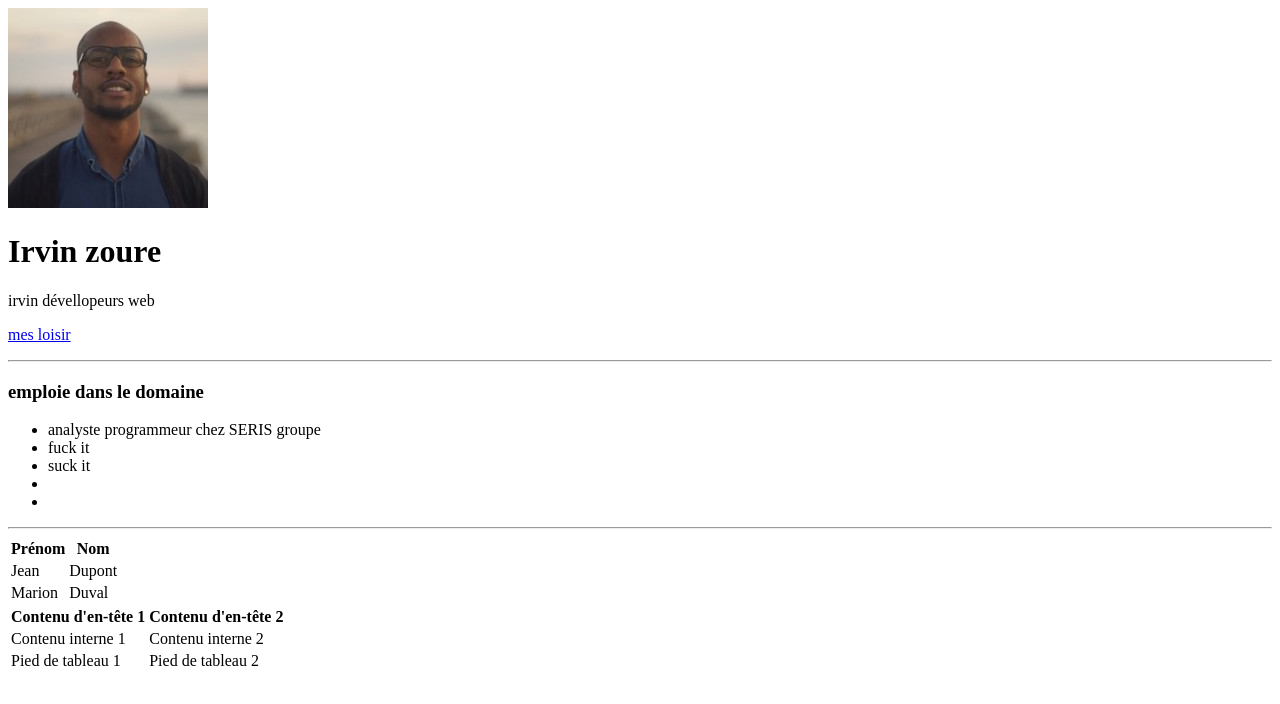
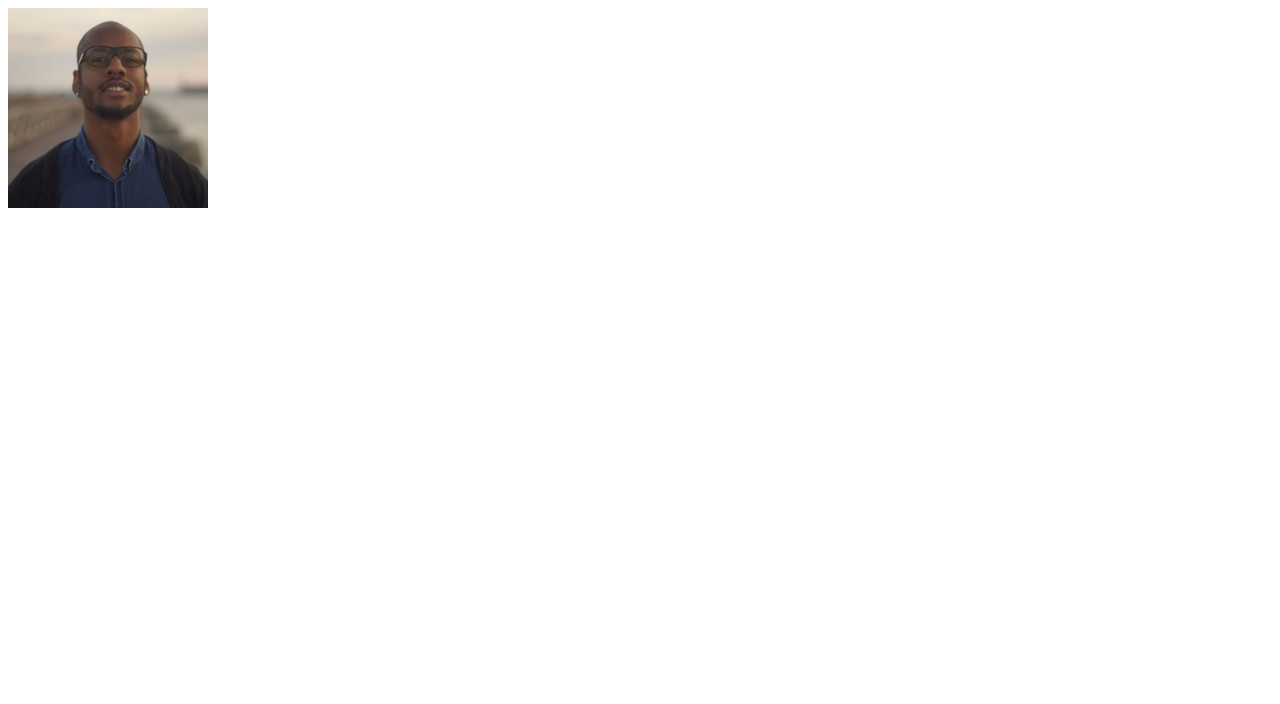
Before and after one commit to irvinzoure/cv, a plain HTML site: page index.html in a window 1280 px wide. Drawn offline with Linux system fonts and the light colour scheme.

Commit message:
Update index.html

```diff
--- a/index.html
+++ b/index.html
@@ -3,64 +3,11 @@
 
 <head>
   <meta charset="utf-8">
-  <title>Mon site 💥</title>
+  <title>design generatif 💥</title>
 </head>
 
 <body>
   <img src="irvinzoure.jpg" alt="irvin zoure">
-  <h1>Irvin zoure</h1>
-  <p>irvin dévellopeurs web</p>
-  <a href="myhobbies.html">
-    <p>mes loisir</p>
-  </a>
-  <hr>
-  <h3>emploie dans le domaine</h3>
-  <ul>
-    <li> analyste programmeur chez SERIS groupe</li>
-    <li>fuck it</li>
-    <li>suck it</li>
-    <li></li>
-    <li></li>
-  </ul>
-  <hr>
-  <table>
-  <tr>
-    <th>Prénom</th>
-    <th>Nom</th>
-  </tr>
-  <tr>
-    <td>Jean</td>
-    <td>Dupont</td>
-  </tr>
-  <tr>
-    <td>Marion</td>
-    <td>Duval</td>
-  </tr>
-</table>
-
-<!-- Tableau utilisant thead, tfoot, et tbody -->
-<table>
-  <thead>
-    <tr>
-      <th>Contenu d'en-tête 1</th>
-      <th>Contenu d'en-tête 2</th>
-    </tr>
-  </thead>
-  <tbody>
-    <tr>
-      <td>Contenu interne 1</td>
-      <td>Contenu interne 2</td>
-    </tr>
-  </tbody>
-  <tfoot>
-    <tr>
-      <td>Pied de tableau 1</td>
-      <td>Pied de tableau 2</td>
-    </tr>
-  </tfoot>
-</table>
-
-</table>
 </body>
 
 </html>
```
